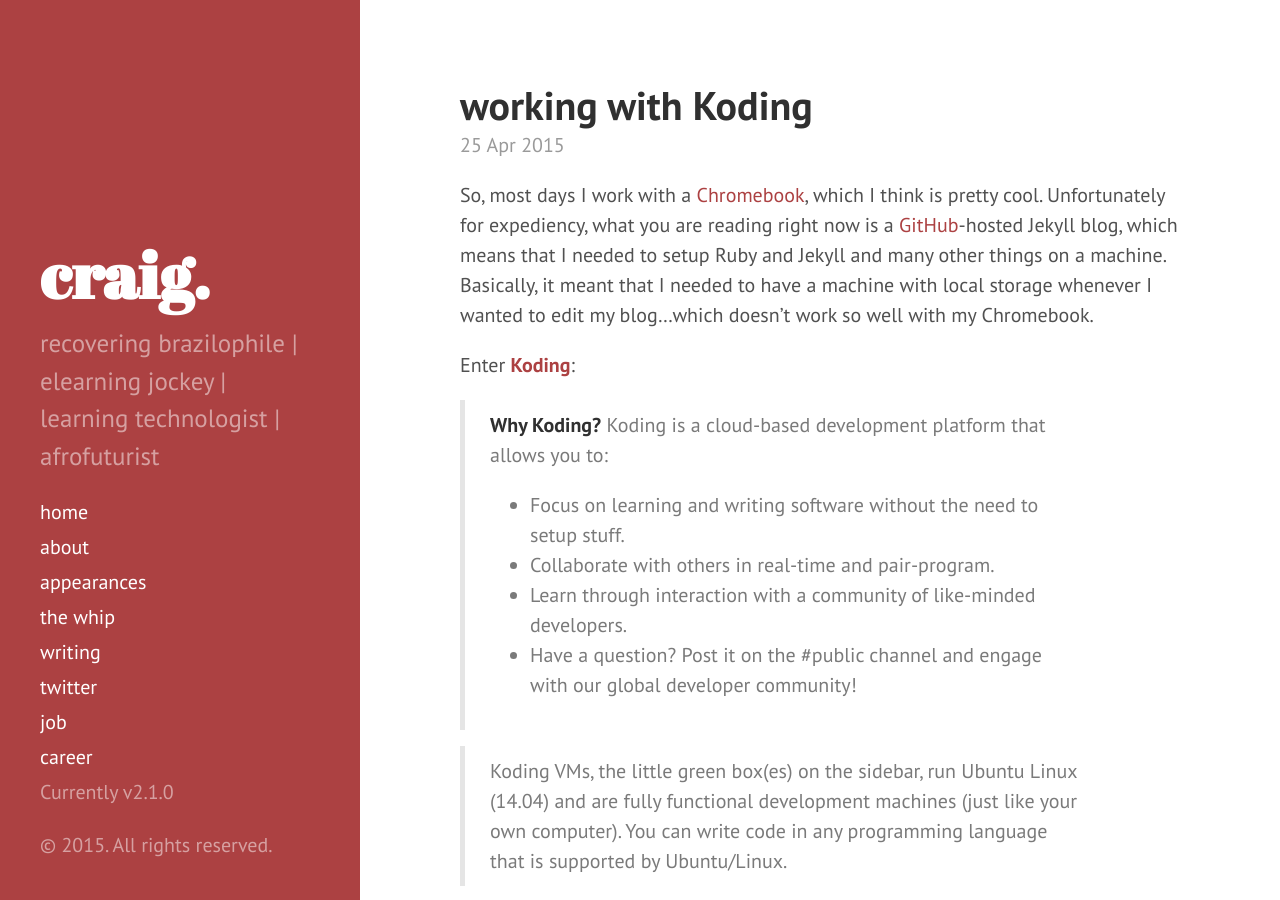
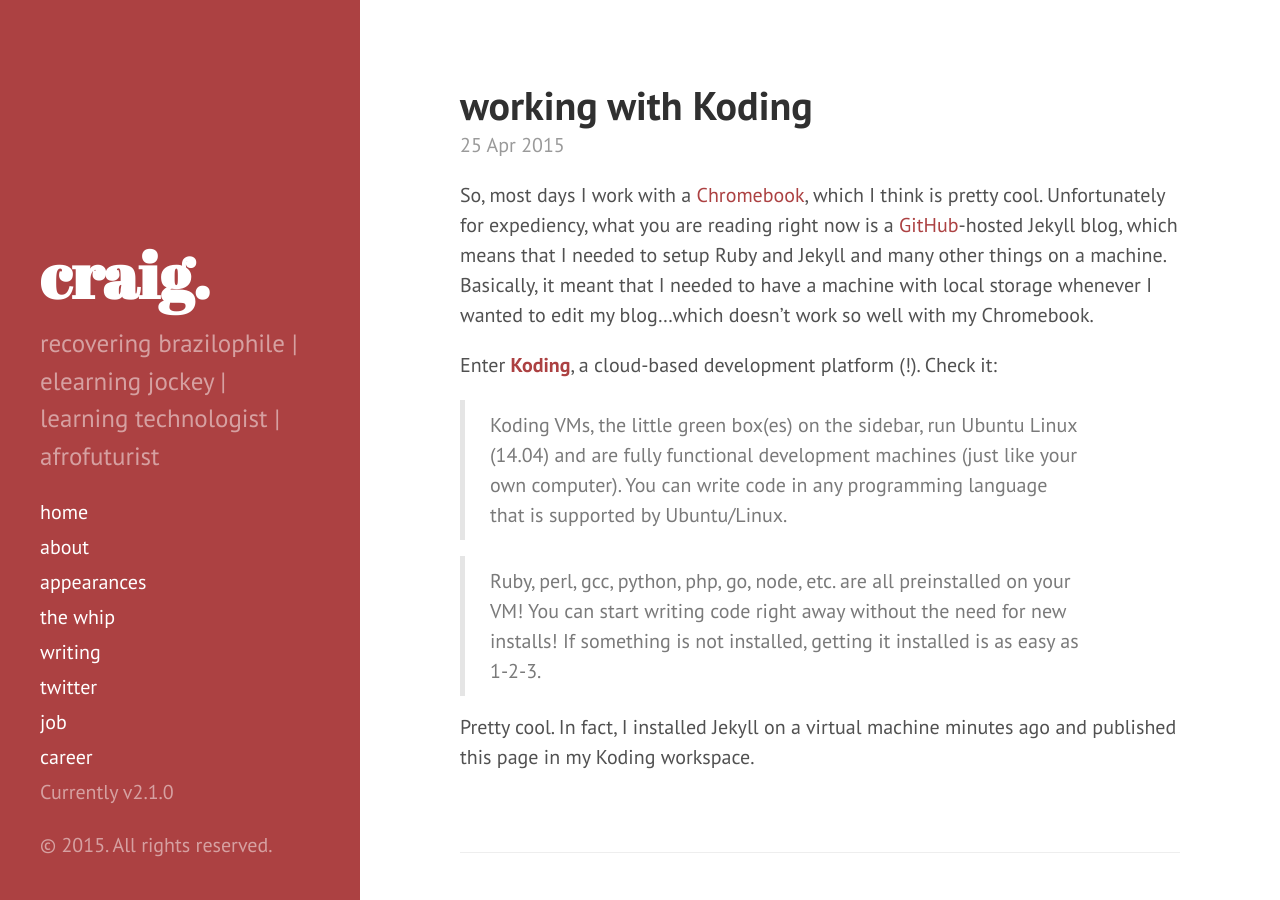
Before and after one commit to craigwiggins/craigwiggins.github.io, a Jekyll site: the page built from _posts/2015-04-25-working-with-Koding.md, in a window 1280 px wide and 900 px high. Built offline with Jekyll 4.4.1, drawn with Linux system fonts in a browser that asks for light colours; Markdown is read by kramdown in place of the engine named in the settings; comment, search, counter and statistics services are not loaded.

Commit message:
got rid of listing in Koding - bummer

```diff
--- a/_posts/2015-04-25-working-with-Koding.md
+++ b/_posts/2015-04-25-working-with-Koding.md
@@ -7,14 +7,7 @@
 Unfortunately for expediency, what you are reading right now is a [GitHub](http://www.github.com)-hosted Jekyll blog, which means that I needed to setup Ruby and Jekyll and many other things on a machine.
 Basically, it meant that I needed to have a machine with local storage whenever I wanted to edit my blog...which doesn't work so well with my Chromebook.
 
-Enter [**Koding**](http://www.koding.com):
-
-> **Why Koding?**
-Koding is a cloud-based development platform that allows you to:
-- Focus on learning and writing software without the need to setup stuff.
-- Collaborate with others in real-time and pair-program.
-- Learn through interaction with a community of like-minded developers.
-- Have a question? Post it on the #public channel and engage with our global developer community!
+Enter [**Koding**](http://www.koding.com), a cloud-based development platform (!). Check it:
 
 > Koding VMs, the little green box(es) on the sidebar, run Ubuntu Linux (14.04) and are
 fully functional development machines (just like your own computer). You can write code
```
